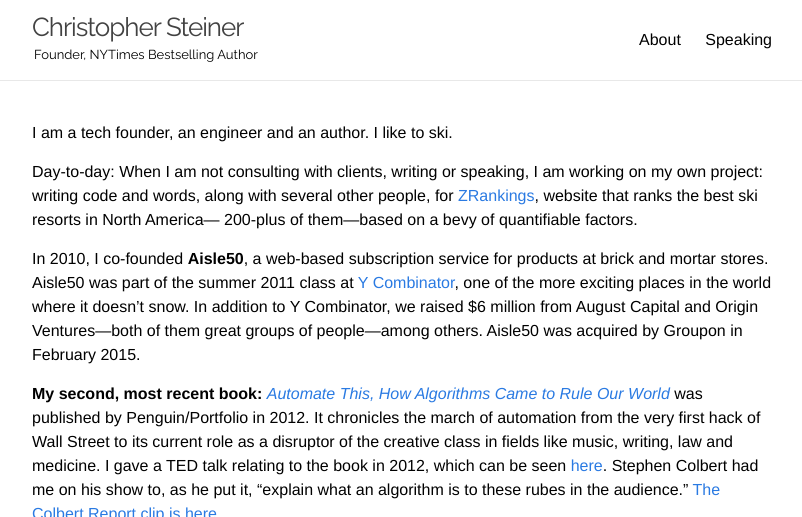
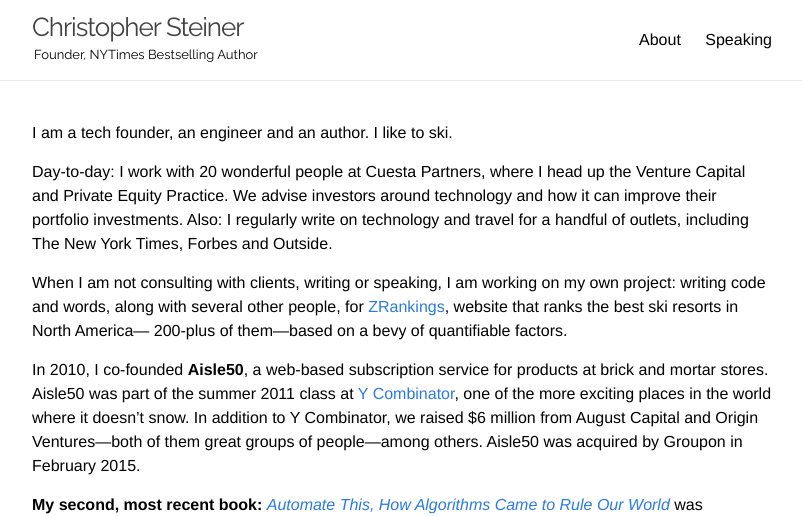
Before and after one commit to cpsteine/cpsteine.github.io, a Jekyll site: the page built from about.md, in a window 1280 px wide and 900 px high, cut to the strip 0-517 px from the top of the window. Shown: the whole strip, without its empty margins (238-1040 px from the left). Built offline with Jekyll 4.4.1, drawn with Linux system fonts in a browser that asks for light colours.

Commit message:
updating css

```diff
--- a/_layouts/index-layout.html
+++ b/_layouts/index-layout.html
@@ -16,8 +16,8 @@
 			<span>
 				Creative<br>
 				Builder<br>
-				Words<br>
-				Code</span>
+				Investor<br>
+				Words & Code</span>
 				<br>
 			</div>
 			<a href="/contact/" class="btn-main">Contact</a>
--- a/about.md
+++ b/about.md
@@ -8,7 +8,9 @@
 
 I am a tech founder, an engineer and an author. I like to ski.
 
-Day-to-day: When I am not consulting with clients, writing or speaking, I am working on my own project: writing code and words, along with several other people, for [ZRankings](https://zrankings.com), website that ranks the best ski resorts in North America— 200-plus of them—based on a bevy of quantifiable factors.
+Day-to-day: I work with 20 wonderful people at Cuesta Partners, where I head up the Venture Capital and Private Equity Practice. We advise investors around technology and how it can improve their portfolio investments. Also: I regularly write on technology and travel for a handful of outlets, including The New York Times, Forbes and Outside.
+
+When I am not consulting with clients, writing or speaking, I am working on my own project: writing code and words, along with several other people, for [ZRankings](https://zrankings.com), website that ranks the best ski resorts in North America— 200-plus of them—based on a bevy of quantifiable factors.
 
 In 2010, I co-founded **Aisle50**, a web-based subscription service for products at brick and mortar stores.  Aisle50 was part of the summer 2011 class at [Y Combinator](http://ycombinator.com),  one of the more exciting places in the world where it doesn't snow. In addition to Y Combinator, we raised $6 million from August Capital and Origin Ventures—both of them great groups of people—among others. Aisle50 was acquired by Groupon in February 2015.
 
```
Also changed, not shown: 1 other file.
